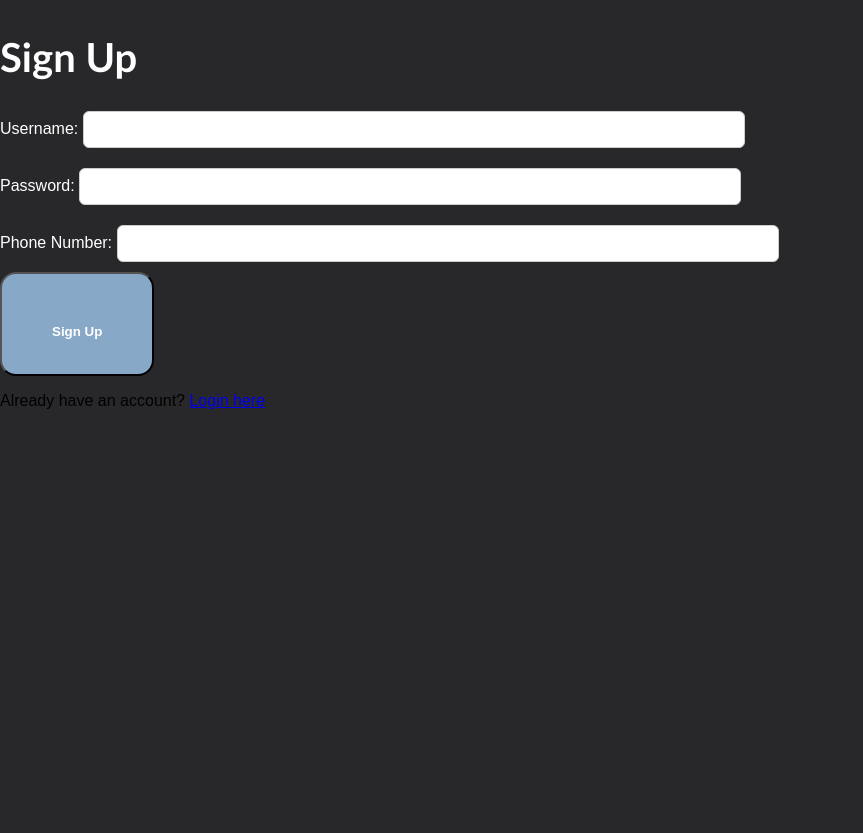
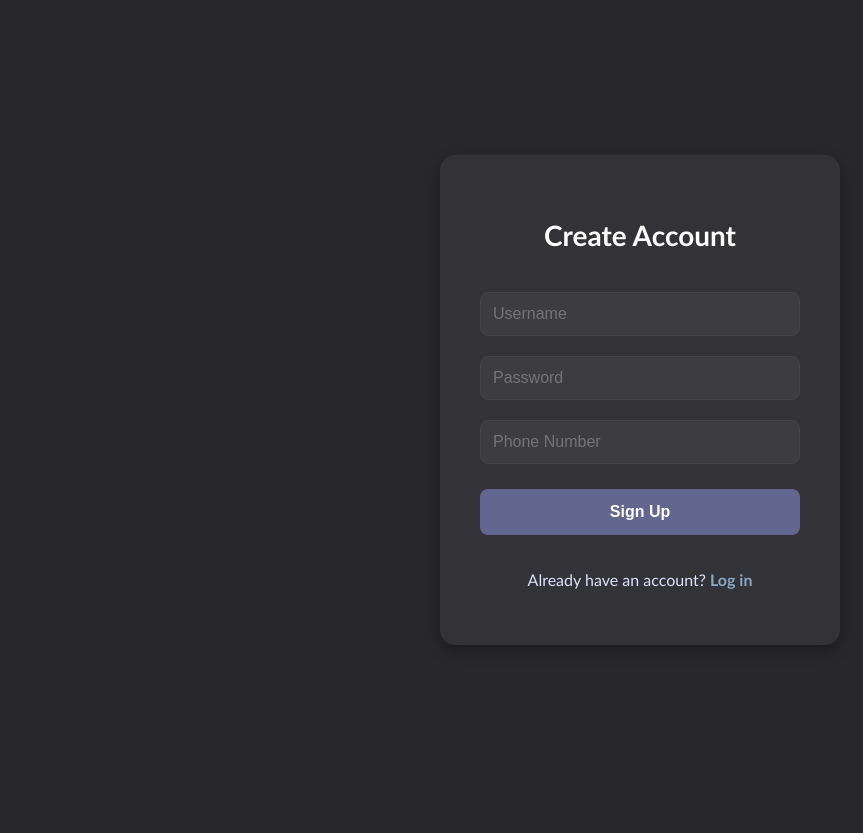
Before and after one commit to Nextchingiz/SafeHaven, a Flask app: page /signup in a window 1280 px wide. Shown: the whole page, without its empty margins (0-863 px from the left). After the commit the page ends 589 px from the top, so only its background shows below. Run offline with Flask 3, Linux system fonts and the light colour scheme.

Commit message:
Worked on the sign up page, created a new dictionary variable to access the users information data. Changed some of the design of the website and templates, in the templates for the HTML files

```diff
--- a/app.py
+++ b/app.py
@@ -20,6 +20,27 @@ class Account:
 
 # stores user data as username for the key and the account class is the value
 users = {}
+
+# New functions to load users, because it didnt work
+# We just basically copy the entire dictionary, because it is easier to access that way
+def load_users():
+    """Load all users from user_data.json into the users dictionary, so the website can access them"""
+    try:
+        # Try and open it, except if there is nothing in the file, we will
+        with open('user_data.json', 'r') as f:
+            user_data = json.load(f)
+            for username, data in user_data.items():
+                users[username] = Account(
+                    username = username,
+                    password = data['password'],
+                    email = data.get('email', ''),  # I put it for the compatibility, but it doesn't anything
+                    number = data['phone']
+                )
+    except (FileNotFoundError, json.JSONDecodeError):
+        pass  # Start with empty users dicticonary defined right above
+
+# Load users whenever starting the program
+load_users()
 
 # Function to get all detection history for a specific user
 def get_user_detections(username):
@@ -44,6 +65,7 @@ def is_recent(timestamp_str):
 @app.route('/')
 def home():
     if 'username' in session:  # checks if user is logged in successfully
+        load_users()  # Refresh user data
         user = users.get(session['username'])
         if user:
             return render_template('home.html', username = user.username)
@@ -83,6 +105,9 @@ def signup():
         with open('user_data.json', 'w') as f:
             json.dump(user_data, f, indent = 4)
 
+        # Start again the dictionary whenever opening again
+        load_users()
+
         # Message telling that the registration was successful
         flash('Registration successful!')
         return redirect(url_for('login')) # Redirect to the login
@@ -97,24 +122,21 @@ def login():
         username = request.form.get('username', '').strip() # Ask for info
         password = request.form.get('password', '').strip()
 
-        # Load the user_data.json file
-        try:
-            with open('user_data.json', 'r') as f:
-                user_data = json.load(f)
-        except:
-            flash('System error') # if not, go back to the login page
-            return render_template('login.html')
+        # Refresh user data before checking
+        load_users()
 
         # Check if the user is in our "database" and the username and password are the same
-        if username in user_data and user_data[username]['password'] == password:
+        if username in users and users[username].password == password:
             session['username'] = username
+            print(f"Successful login for {username}")
             return redirect(url_for('home'))  # Go to the home page
 
         # If not, we will tell the user there was an error
         flash('Invalid username or password')
+        print(f"Failed login for {username}")
 
     # For GET requests or failed logins
-    return render_template('login.html') # Just changed this, my bad, I put thew wrong html file
+    return render_template('login.html')
 
 # Redirects to the home page
 @app.route('/logout')
@@ -127,14 +149,13 @@ def logout():
 @app.route('/settings')
 def settings():
     if 'username' in session:
+        load_users()  # Refresh user data
         user = users.get(session['username']) # Make use of the current username to display it
         if user:
             return render_template(
                 'settings.html',
                 username = user.username,
-                email = user.email,
                 number = user.number
-                # Put the necessary variables our template requires
             )
         else:
             flash("User not found. Please log in again.")
@@ -152,14 +173,7 @@ def history():
 
     # Use the current username, to access its specific history file
     username = session['username']
-    history_file = os.path.join('Users_History', f'{username}_history.json')
-
-    # Load detection history or create an empty list if the file doesn't exist yet
-    try:
-        with open(history_file, 'r') as f:
-            detections = json.load(f).get('detections', [])
-    except (FileNotFoundError, json.JSONDecodeError):
-        detections = []
+    detections = get_user_detections(username)
 
     # Sort by timestamp (newest first)
     detections.sort(key=lambda x: x['timestamp'], reverse = True)
@@ -171,4 +185,4 @@ def history():
 
 # Start the program
 if __name__ == '__main__':
-    app.run(debug = True)
+    app.run(debug = True, host='0.0.0.0')  # Added host to allow network access
--- a/templates/signup.html
+++ b/templates/signup.html
@@ -1,85 +1,118 @@
 <!doctype html>
 <html>
-
+<head>
+    <title>Sign Up for SafeHaven</title>
     <style>
         body {
-        font-family: Arial, Georgia;
+            font-family: 'Trebuchet MS', sans-serif;
             background-color: rgb(40, 40, 43);
-        height: 100vh;
+            margin: 0;
+            padding: 0;
+            display: flex;
             justify-content: center;
-        margin: 0;
+            align-items: center;
+            min-height: 100vh;
         }
 
-    .login-container {
-        background-color: rgb(91, 82, 172);
-        padding: 30px;
-        border-radius: 12px;
-        box-shadow: 0 0 15px rgba(0, 0, 0, 0.1);
-        width: 300px;
+        .signup-wrapper {
+            width: 100%;
+            max-width: 400px;
+            padding: 20px;
+        }
+
+        .signup-container {
+            background-color: rgb(50, 50, 55);
+            padding: 40px;
+            border-radius: 15px;
+            box-shadow: 0 5px 15px rgba(0, 0, 0, 0.3);
             text-align: center;
         }
 
         h2 {
-        font-family: 'Trebuchet MS';
-        font-size: 40px;
-        color:rgb(255, 255, 255);
-        margin-bottom: 20px;
+            color: white;
+            margin-bottom: 30px;
+            font-size: 28px;
         }
 
         input {
-        width: 50%;
-        padding: 10px;
+            width: 100%;
+            padding: 12px;
             margin: 10px 0;
-        border-radius: 6px;
-        border: 1px solid #ccc;
+            border-radius: 8px;
+            border: 1px solid #444;
+            background-color: rgb(60, 60, 65);
+            color: white;
+            font-size: 16px;
+            box-sizing: border-box;
         }
 
         button {
-        display: block;
-        padding: 50px;
-        background-color: #88a8c7;
+            width: 100%;
+            padding: 14px;
+            margin: 15px 0;
+            background-color: rgb(97, 103, 143);
             color: white;
-        border-radius: 16px;
+            border: none;
+            border-radius: 8px;
             font-weight: bold;
             cursor: pointer;
-        height: 30px;
+            font-size: 16px;
+            transition: background-color 0.3s;
         }
 
-
         button:hover {
-        background-color: #839cc2;
+            background-color: rgb(110, 121, 172);
         }
 
-
-      /* Style the error messages */
-      ul {
-        list-style: none;
-        padding: 0;
-        color: red;
-        font-size: 14px;
+        .error-messages {
+            color: #ff6b6b;
+            margin: 15px 0;
+            text-align: center;
         }
 
-      .login_link p {color: white}
+        .login-link {
+            color: #dce3ff;
+            margin-top: 20px;
+            display: block;
+        }
 
-      form {color: white}
+        .login-link a {
+            color: #88a8c7;
+            text-decoration: none;
+            font-weight: bold;
+        }
+
+        .login-link a:hover {
+            text-decoration: underline;
+        }
     </style>
+</head>
+<body>
+    <div class="signup-wrapper">
+        <div class="signup-container">
+            <h2>Create Account</h2>
 
-
-<head><title>Sign Up</title></head>
-<body>
-  <h2>Sign Up</h2>
             {% with messages = get_flashed_messages() %}
                 {% if messages %}
-      <ul>{% for msg in messages %}<li>{{ msg }}</li>{% endfor %}</ul>
+                    <div class="error-messages">
+                        {% for msg in messages %}
+                            <p>{{ msg }}</p>
+                        {% endfor %}
+                    </div>
                 {% endif %}
             {% endwith %}
+
             <form method="POST">
-    Username: <input name='username' type='text' required><br>
-    Password: <input name='password' type="password" required><br>
-    Phone Number: <input name='number' type="text" required><br>
+                <input name="username" placeholder="Username" required>
+                <input name="password" type="password" placeholder="Password" required>
+                <input name="number" placeholder="Phone Number" required>
                 <button type="submit">Sign Up</button>
             </form>
 
-  <p class=".login_link">Already have an account? <a href="{{ url_for('login') }}">Login here</a></p>
+            <p class="login-link">
+                Already have an account? <a href="{{ url_for('login') }}">Log in</a>
+            </p>
+        </div>
+    </div>
 </body>
 </html>
```
Also changed, not shown: templates/history.html (+59 -30 lines), templates/home.html (+45 -23 lines), templates/login.html (+56 -80 lines), templates/settings.html (+74 -34 lines). Lines whose indentation alone changed are shown as unchanged.
